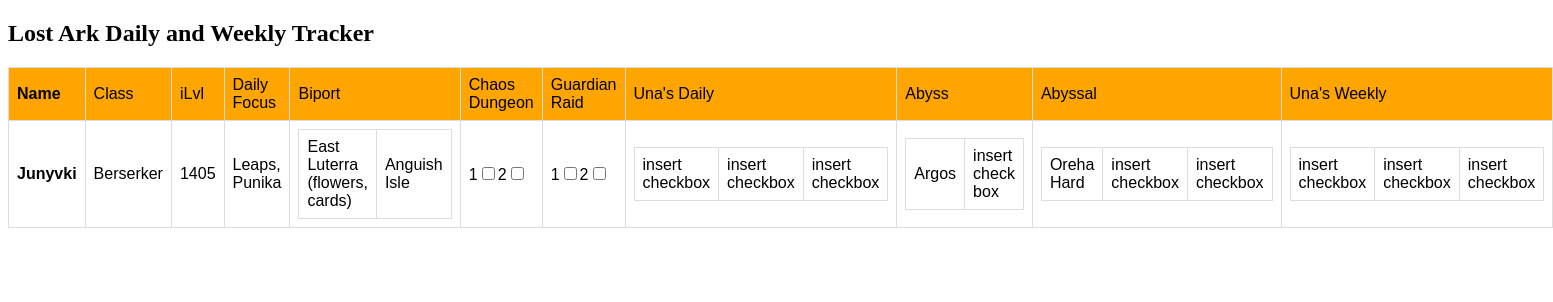
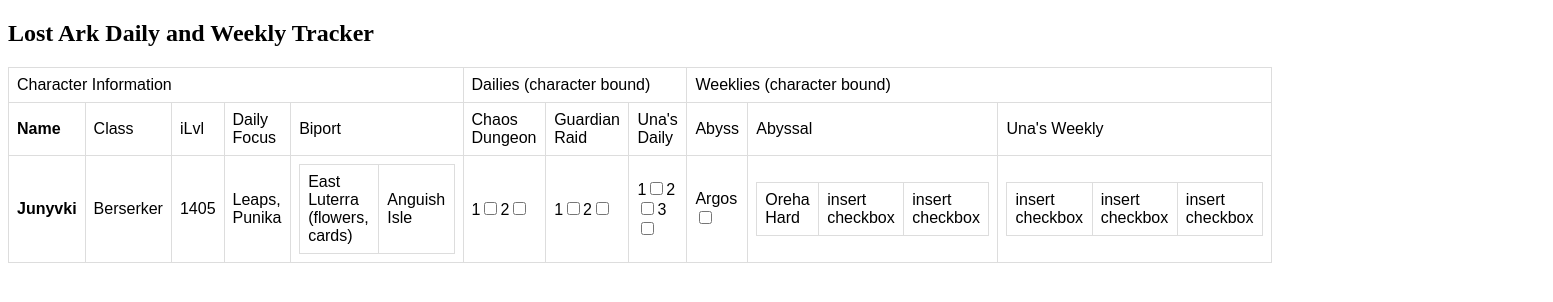
Before and after one commit to maxx-808/LostArkDailyWeeklyTracker, a plain HTML site: page index.html in a window 1280 px wide. Shown: the whole page, 1553 px wide, since content can reach past the window. Drawn offline with Linux system fonts and the light colour scheme.

Commit message:
added more of the check boxes and added real table header

```diff
--- a/index.html
+++ b/index.html
@@ -9,8 +9,15 @@
 
     <h2>Lost Ark Daily and Weekly Tracker</h2>
     <table>
+        <thead>
+            <colgroup>
+                <td colspan="5">Character Information</td>
+                <td colspan="3">Dailies (character bound)</td>
+                <td colspan="3">Weeklies (character bound)</td>
+            </colgroup>
+        </thead>
         <tbody>
-            <tr class="tableHeader">
+            <tr class="allHeader">
                 <th>Name</th>
                 <td>Class</td>
                 <td>iLvl</td>
@@ -39,38 +46,43 @@
                 <td>
                     <table>
                         <tr>
-                            <label for="chaosDungeon1">1</label>
-                            <input type="checkbox" id="chaosDungeon1" class="chaosDungeonCheck" name="chaos dungeon 1">
-                            <label for="chaosDungeon2">2</label>
-                            <input type="checkbox" id="chaosDungeon2" class="chaosDungeonCheck" name="chaos dungeon 2">
+                            <label>1</label>
+                            <input type="checkbox" class="dailyBound" name="chaos dungeon 1">
+
+                            <label>2</label>
+                            <input type="checkbox" class="dailyBound" name="chaos dungeon 2">
                         </tr>
                     </table>
                 </td>
                 <td>
                     <table>
                         <tr>
-                            <label for="guardianRaid1">1</label>
-                            <input type="checkbox" id="guardianRaid1" class="guardianRaidCheck"
-                                name="guardian raid 1"></input>
-                            <label for="guardianRaid2">2</label>
-                            <input type="checkbox" id="guardianRaid2" class="guardianRaidCheck"
-                                name="guardian raid 2"></input>
+                            <label>1</label>
+                            <input type="checkbox" class="dailyBound" name="guardian raid 1">
+
+                            <label>2</label>
+                            <input type="checkbox" class="dailyBound" name="guardian raid 2">
                     </table>
                 </td>
                 <td>
                     <table>
                         <tr>
-                            <td>insert checkbox</td>
-                            <td>insert checkbox</td>
-                            <td>insert checkbox</td>
+                            <label>1</label>
+                            <input type="checkbox" class="dailyBound" name="una daily 1">
+
+                            <label>2</label>
+                            <input type="checkbox" class="dailyBound" name="una daily 2">
+
+                            <label>3</label>
+                            <input type="checkbox" class="dailyBound" name="una daily 3">
                         </tr>
                     </table>
                 </td>
                 <td>
                     <table>
                         <tr>
-                            <td>Argos</td>
-                            <td>insert check box</td>
+                            <label for="abyssChar1">Argos</label>
+                            <input type="checkbox" class="weeklyBound" name="abyss weekly 1">
                         </tr>
                     </table>
                 </td>
```
